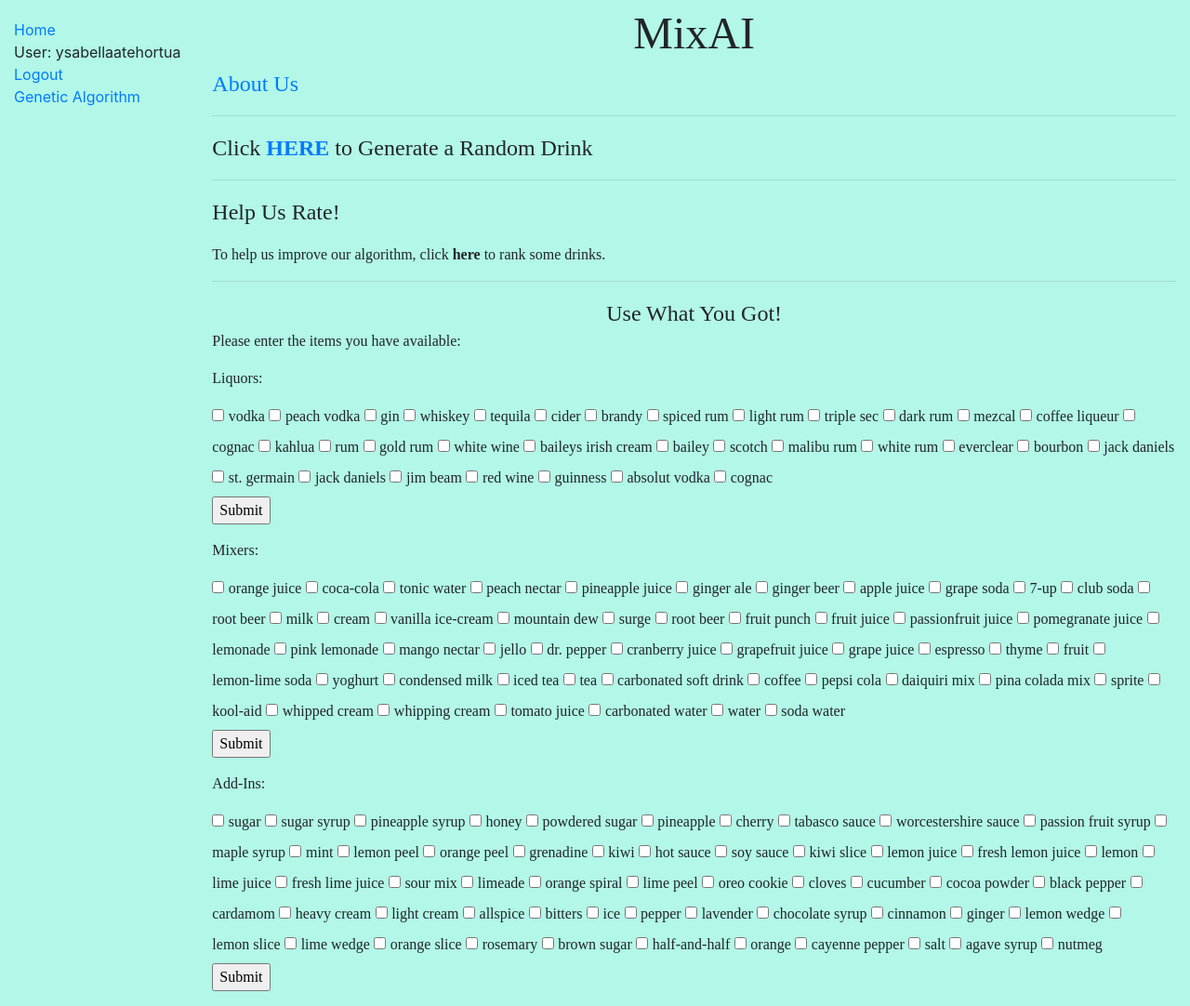
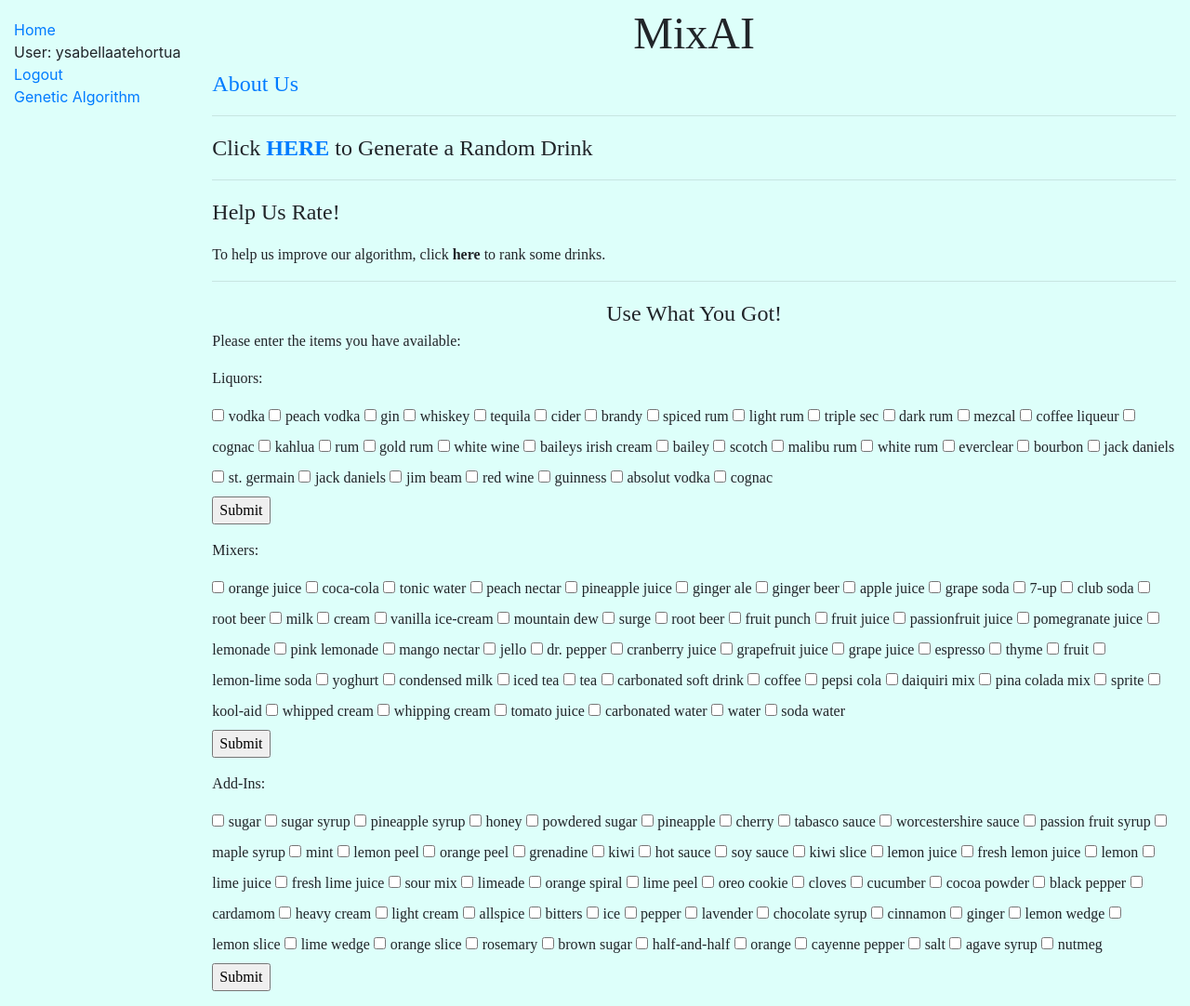
Before and after one commit to ysabellaatehortua/Mixai, a Django app: page /catalog/ in a window 1280 px wide. Shown: the whole page at 93% size. Run offline with Django 4.2, Linux system fonts and the light colour scheme; a user stored in the database is signed in; data comes from the database, SQL or seed files in the repository; both versions use the stored data as it was after the commit; data that the repository does not hold is empty; parts of the project's set-up code (start-up, migrations or seed data) failed here and were passed over.

Commit message:
I changed the color

```diff
--- a/catalog/templates/index.html
+++ b/catalog/templates/index.html
@@ -7,7 +7,7 @@
 <head>
 <title>MixAI</title>
 </head>
-<body style="background-color:#b2f7e7;">
+<body style="background-color:#ddfffa;">
 <style>
 p {
   font-family: Didot;
```
Also changed, not shown: db.sqlite3.
